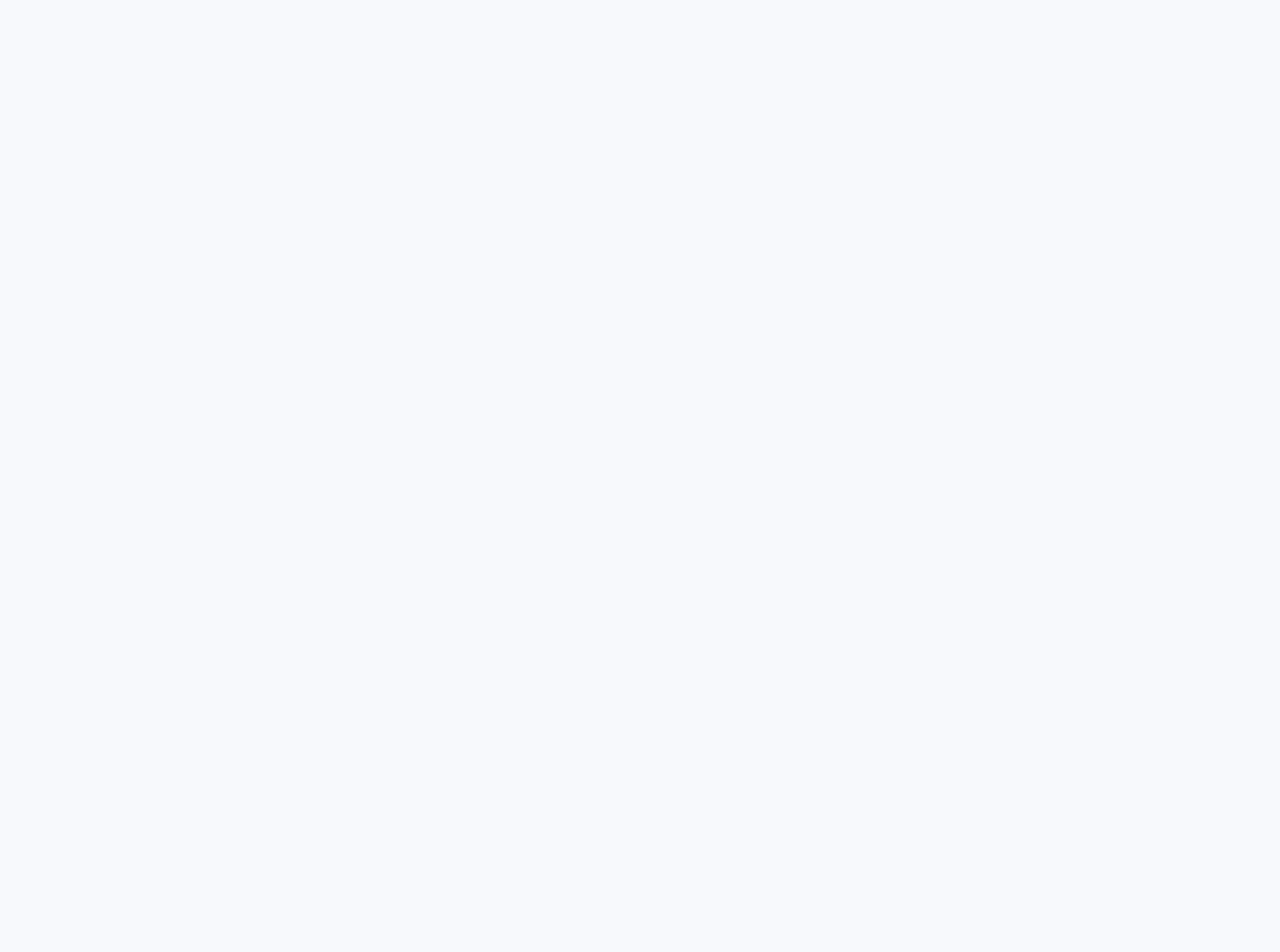
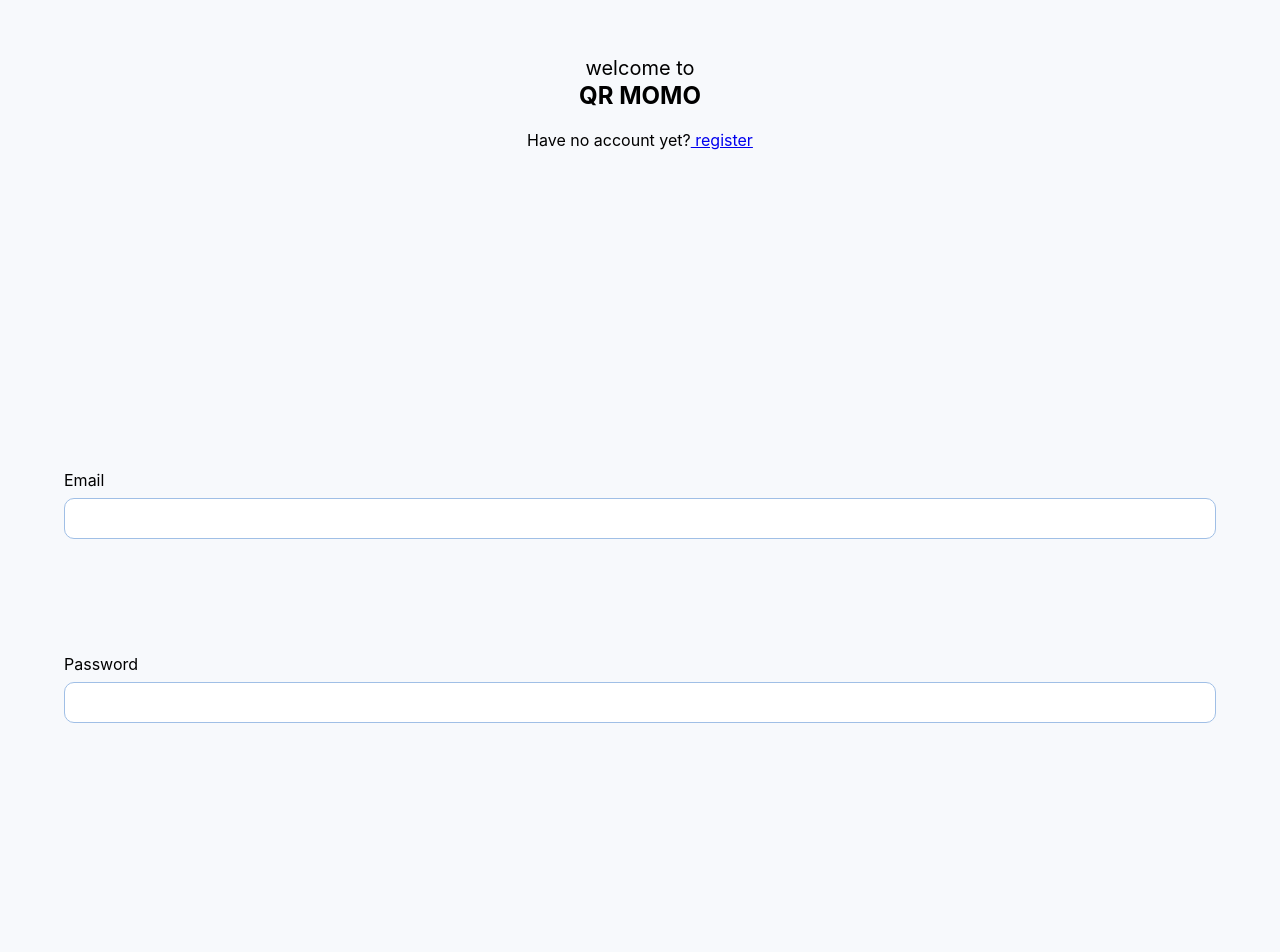
Before and after one commit to banlon-jones/qr-momo, a React (Create React App) app: page / in a window 1280 px wide. Shown: the part 320-1272 px from the top of the page. Before the commit the page ends 800 px from the top, so only its background shows below. Built offline with nearby package versions, Linux system fonts and the light colour scheme.

Commit message:
signin page

```diff
--- a/src/App.css
+++ b/src/App.css
@@ -25,3 +25,23 @@ body {
 .mt-2 {
   margin-top: 10%;
 }
+
+.text-normal {
+  font-weight: normal;
+}
+
+.text-light {
+  font-weight: lighter;
+}
+
+.form-control {
+  font-size: 16px;
+  background: #FFFFFF;
+  border: 1px solid #A0BFE6;
+  box-sizing: border-box;
+  border-radius: 10px;
+  height: 41px;
+  width: 100%;
+  margin-top: 8px;
+  padding: 16px;
+}
--- /dev/null
+++ b/src/components/signin/SigninForm.js
@@ -0,0 +1,24 @@
+import React from 'react';
+import BtnPrimary from '../buttons/Btn-primary';
+
+const SigninForm = () => (
+  <div>
+    <form>
+      <div>
+        <span> Email </span>
+        <br />
+        <input type="text" className="form-control" id="email" required />
+      </div>
+      <div className="mt-2">
+        <span> Password </span>
+        <br />
+        <input type="password" className="form-control" id="email" required />
+      </div>
+      <div className="mt-4">
+        <BtnPrimary value="Login" />
+      </div>
+    </form>
+  </div>
+);
+
+export default SigninForm;
--- a/src/views/login/Login.js
+++ b/src/views/login/Login.js
@@ -1,9 +1,28 @@
 import React from 'react';
 import PublicNavbar from '../../components/navbar/Public-Navbar';
+import SigninForm from '../../components/signin/SigninForm';
 
 const Login = () => (
   <div>
     <PublicNavbar />
+    <div className="mt-4">
+      <div className="text-center">
+        <h2>
+          <small className="text-normal">welcome to</small>
+          <br />
+          QR MOMO
+        </h2>
+      </div>
+      <div className="text-center">
+        <p>
+          Have no account yet?
+          <a href="!#"> register </a>
+        </p>
+      </div>
+      <div className="container mt-4">
+        <SigninForm />
+      </div>
+    </div>
   </div>
 );
 
```
